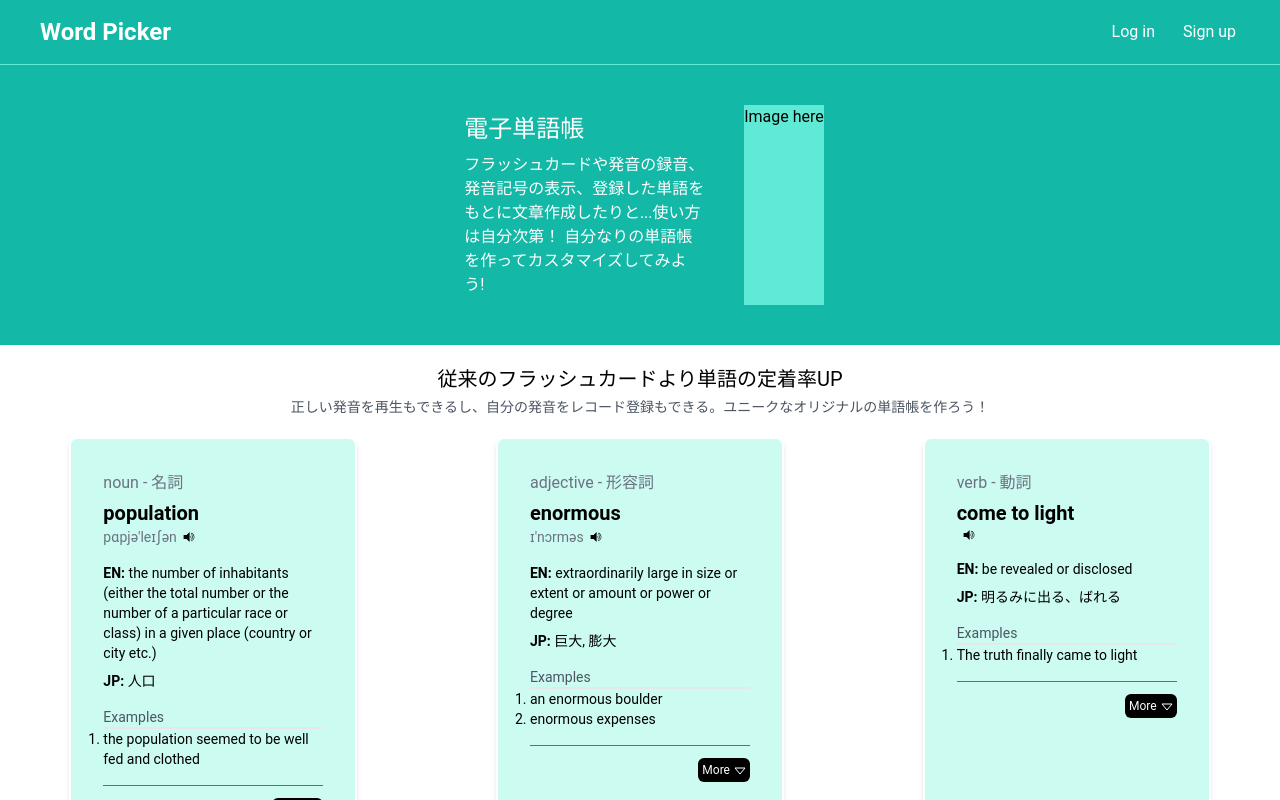
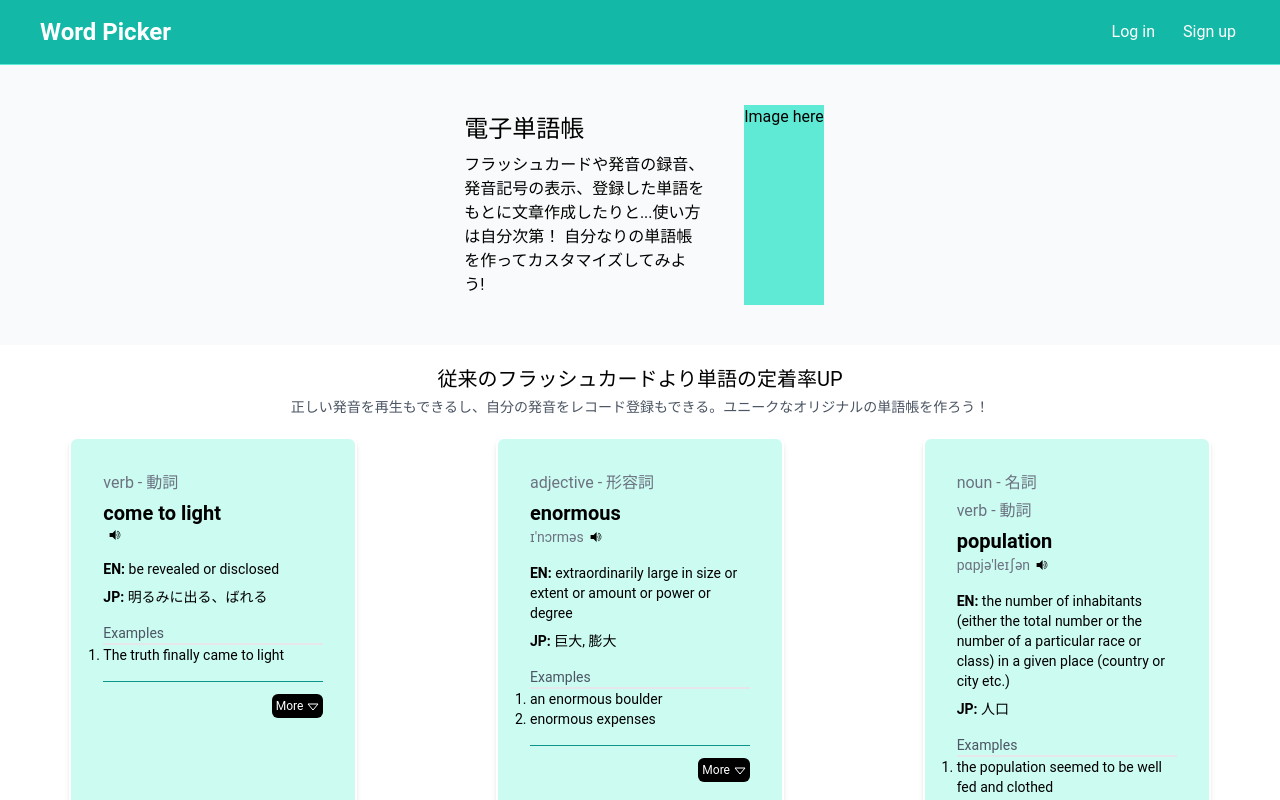
Before and after one commit to KankichiJibiki/WordPickerReact, a React (Vite) app: page / in a window 1280 px wide. Shown: the top 800 px of the page. Built offline with nearby package versions, Linux system fonts and the light colour scheme.

Commit message:
the process on sample front page that enpower users flash card is being modified

```diff
--- a/src/components/FlashCard.jsx
+++ b/src/components/FlashCard.jsx
@@ -12,7 +12,7 @@ import TimerUtils from '../Utils/TimerUtils';
 
 const FlashCard = ({ wordList }) => {
     const { startTimer, resetTimer, displayTime } = TimerUtils();
-
+    console.log(wordList);
     const [isViewAll, toggleView] = useState(false);
     const [isRecording, toggleRecord] = useState(false);
     const [yourAudio, setYourAudio] = useState(wordList.yourAudio);
@@ -65,13 +65,19 @@ const FlashCard = ({ wordList }) => {
             <div className="p-2">
                 <div className="mb-3 border-b border-teal-600">
                     <div className="mb-4">
-                        <div className="text-gray-500 mb-1">
-                            <span className='mr-1'>
-                                { wordList.type } -
-                            </span>
-                            <span>
-                                { wordTypes[wordList.type] }
-                            </span>
+                        <div className="inline">
+                            {
+                                wordList.type.map((wordType) => (
+                                    <div key={wordType} className="text-gray-500 w-auto mb-1">
+                                        <span className='mr-1'>
+                                            { wordType } -
+                                        </span>
+                                        <span>
+                                            { wordTypes[wordType] }
+                                        </span>
+                                    </div>
+                                ))
+                            }
                         </div>
                         <h3 className="text-xl font-bold">{ wordList.word }</h3>
                         <div className='flex'>
--- a/src/pages/MainPage.jsx
+++ b/src/pages/MainPage.jsx
@@ -4,12 +4,12 @@ import sampleWords from '../sample-word.json'
 import AddFlashCard from '../components/AddFlashCard'
 
 const MainPage = () => {
-
+    const reversedSampleWords = [...sampleWords.wordLists].reverse();
 
     return (
         <>
-            <div className="h-auto flex justify-center bg-teal-500 p-10">
-                <div className='w-64 text-white text-center mr-4 p-2'>
+            <div className="h-auto flex justify-center bg-gray-50 p-10">
+                <div className='w-64 text-center mr-4 p-2'>
                     <h1 className="text-2xl text-start mb-2">電子単語帳</h1>
                     <p className='text-start'>
                         フラッシュカードや発音の録音、発音記号の表示、登録した単語をもとに文章作成したりと...使い方は自分次第！
@@ -28,8 +28,9 @@ const MainPage = () => {
                 <p className="text-sm text-gray-600">正しい発音を再生もできるし、自分の発音をレコード登録もできる。ユニークなオリジナルの単語帳を作ろう！</p>
             </div>
             <div className="flex justify-around flex-wrap ">
+                {console.log(reversedSampleWords)}
                 {
-                    sampleWords.wordLists.map((wordList) => (
+                    reversedSampleWords.map((wordList) => (
                         <FlashCard key={ wordList.id } wordList={ wordList } />
                     ))
                 }
--- a/src/sample-word.json
+++ b/src/sample-word.json
@@ -10,7 +10,8 @@
                 "人口"
             ],
             "type": [
-                "noun"
+                "noun",
+                "verb"
             ],
             "synonyms": [
                 "universe"
```
